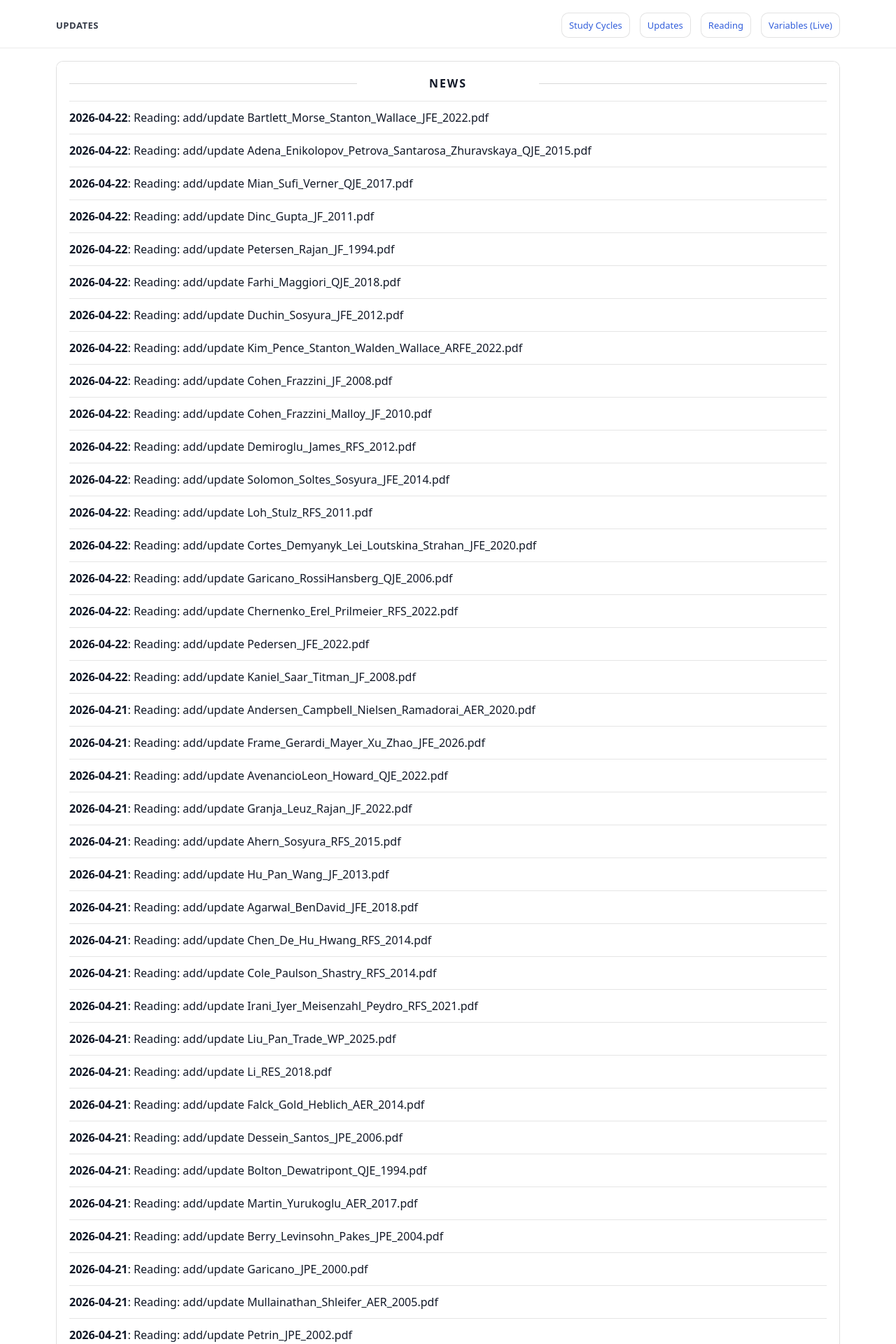
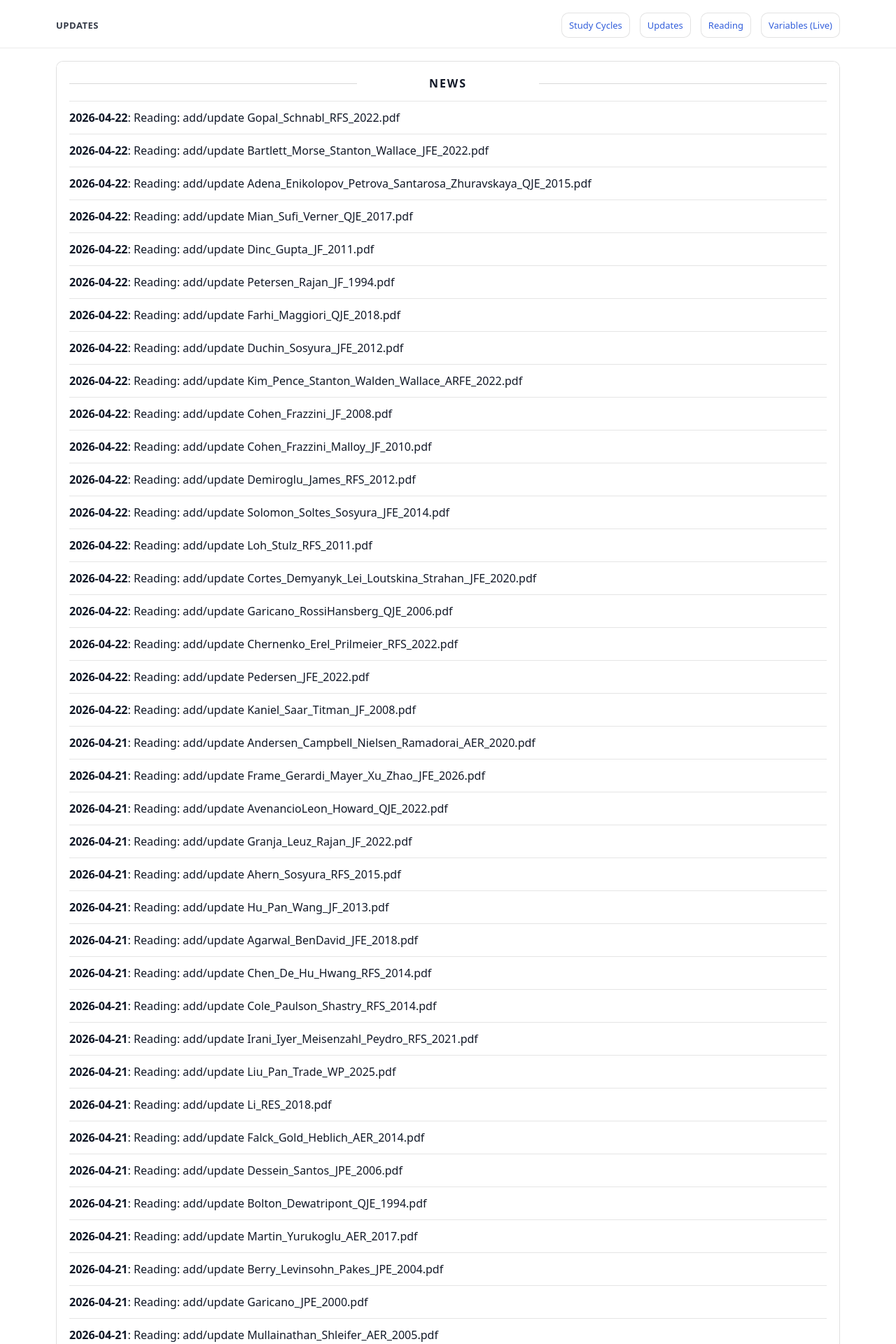
Before and after one commit to yaxinzn/study-archive, a Jekyll site: the page built from updates/index.md, in a window 1280 px wide. Shown: the top 1920 px of the page at 70% size. Built offline with Jekyll 4.4.1, drawn with Linux system fonts in a browser that asks for light colours; some of the changed text lies outside the part shown.

Commit message:
chore: update NEWS feed

```diff
--- a/_data/news.yml
+++ b/_data/news.yml
@@ -1,4 +1,7 @@
 # Auto-generated update history (sorted newest -> oldest). Do not edit manually.
+- ts: "1776859376"
+  date: "2026-04-22"
+  title: "Reading: add/update Gopal_Schnabl_RFS_2022.pdf"
 - ts: "1776859210"
   date: "2026-04-22"
   title: "Reading: add/update Bartlett_Morse_Stanton_Wallace_JFE_2022.pdf"
```
